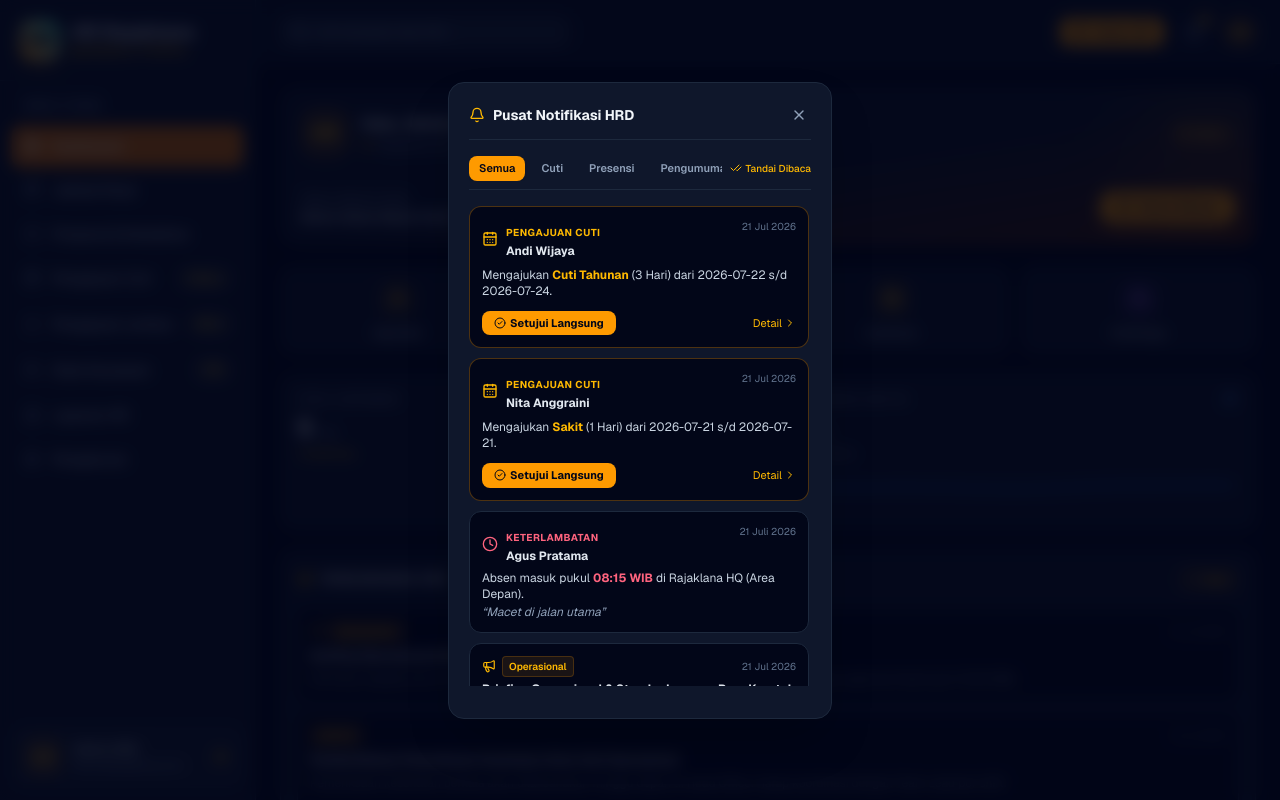
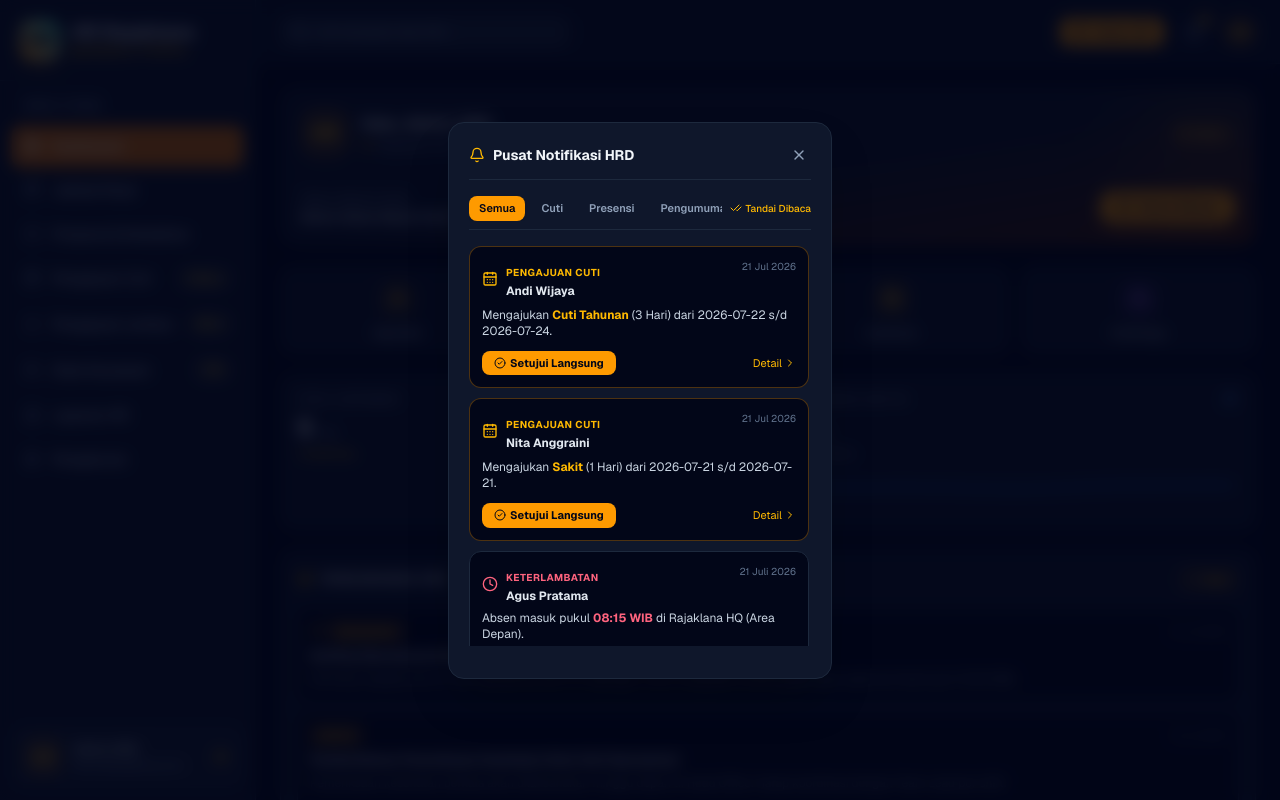
Before and after one commit to yoga12-rgb/hr-rajaklana, a Next.js app: page / in a window 1280 px wide. Both pictures are taken after a click on the button "Pusat Notifikasi HR". Shown: the top 800 px of the page. Built offline with nearby package versions, Linux system fonts and the light colour scheme.

Commit message:
fix(ui): prevent notification bottom sheet height jumping and add empty states

```diff
--- a/src/components/Header.tsx
+++ b/src/components/Header.tsx
@@ -129,8 +129,8 @@ export default function Header() {
             )}
           </div>
 
-          {/* Notifications List */}
-          <div className="space-y-2.5 max-h-[60vh] overflow-y-auto pr-0.5">
+          {/* Notifications List - Fixed height to prevent bottom sheet jumping on tab change */}
+          <div className="space-y-2.5 h-[60vh] sm:h-[50vh] overflow-y-auto pr-0.5">
             {/* Category: Cuti (Pending Leave Requests) */}
             {(activeTab === "Semua" || activeTab === "Cuti") && pendingLeaves.map((leave) => (
               <div key={leave.id} className="p-3 rounded-xl bg-slate-950 border border-amber-500/30 space-y-2">
@@ -207,8 +207,15 @@ export default function Header() {
               </div>
             ))}
 
-            {pendingLeaves.length === 0 && lateAttendance.length === 0 && announcements.length === 0 && (
-              <p className="text-xs text-slate-400 italic text-center py-6">Tidak ada notifikasi saat ini.</p>
+            {/* Empty State Logic */}
+            {((activeTab === "Semua" && pendingLeaves.length === 0 && lateAttendance.length === 0 && announcements.length === 0) ||
+              (activeTab === "Cuti" && pendingLeaves.length === 0) ||
+              (activeTab === "Presensi" && lateAttendance.length === 0) ||
+              (activeTab === "Pengumuman" && announcements.length === 0)) && (
+              <div className="h-full flex flex-col items-center justify-center space-y-2 opacity-60">
+                <Bell className="w-8 h-8 text-slate-500" />
+                <p className="text-xs text-slate-400 font-medium">Tidak ada notifikasi {activeTab !== "Semua" ? "di kategori ini." : "saat ini."}</p>
+              </div>
             )}
           </div>
         </div>
```
